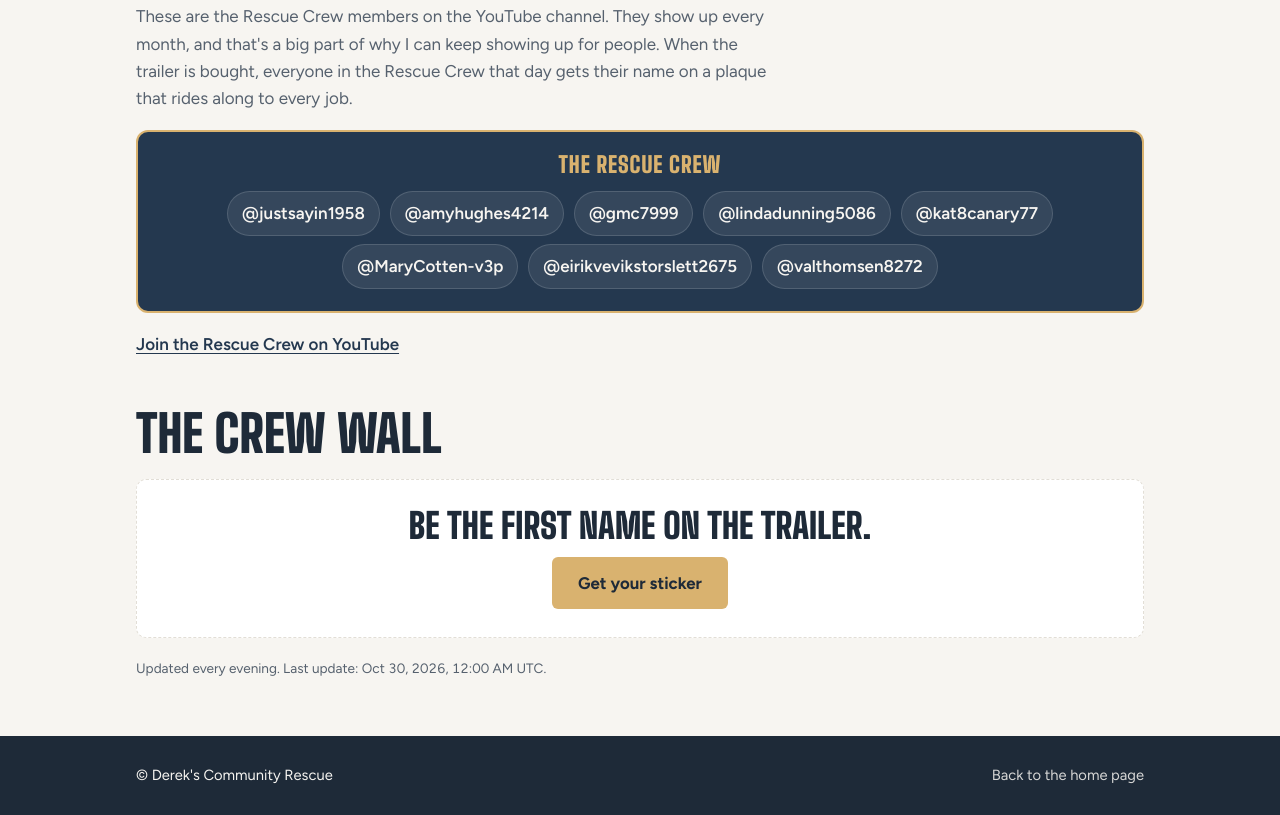
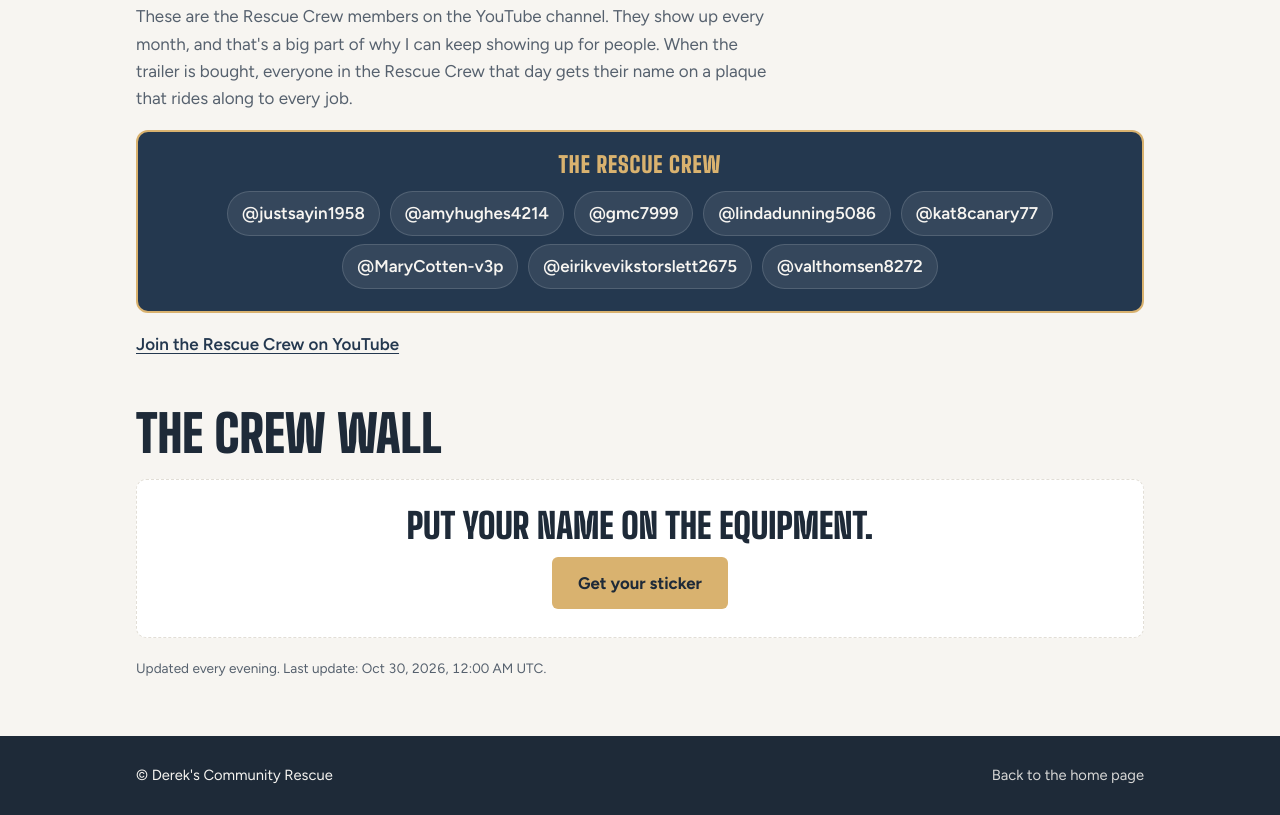
Before and after one commit to DereksLawnRescue/website, a plain HTML site: page crew/index.html in a window 1280 px wide. Shown: the part 838-1653 px from the top of the page. Drawn offline with Linux system fonts and the light colour scheme.

Commit message:
Crew Wall: replace 'Be the first' with a line that works at any count
Co-Authored-By: Claude Opus 5.5 <noreply@anthropic.com>
Claude-Session: https://claude.ai/code/session_018ynP6jMPiuPSRTusQ2QZuQ

```diff
--- a/crew/index.html
+++ b/crew/index.html
@@ -162,7 +162,7 @@ footer a:hover{opacity:1;text-decoration:underline}
       </div>
       <ol class="names" id="names" aria-label="Crew names in the order they joined"></ol>
       <div class="empty" id="empty" hidden>
-        <p>Be the first name on the trailer.</p>
+        <p>Put your name on the equipment.</p>
         <a class="btn" href="https://dereks-lawn-rescue-shop.fourthwall.com/products/rescue-crew-trailer-sticker?utm_source=website&utm_medium=crew-wall-empty" target="_blank" rel="noopener">Get your sticker</a>
       </div>
       <p class="nomatch" id="nomatch" hidden>No names match that yet.</p>
```
